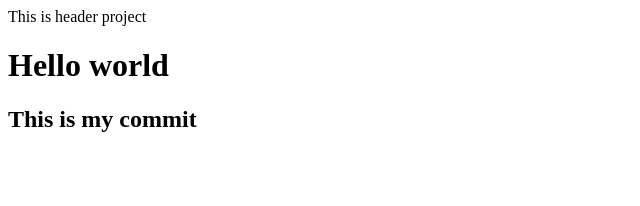
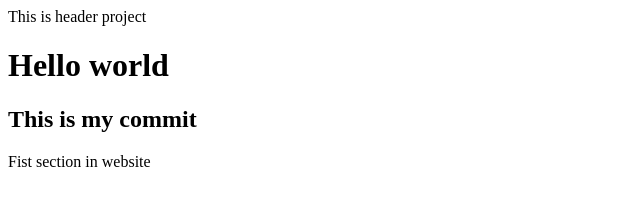
Before and after one commit to umidjon20/homework-one, a plain HTML site: page index.html in a window 1280 px wide. Shown: the whole page, without its empty margins (0-640 px from the left). Drawn offline with Linux system fonts and the light colour scheme.

Commit message:
add section tag

```diff
--- a/index.html
+++ b/index.html
@@ -10,5 +10,6 @@
     <header>This is header project</header>
     <h1>Hello world</h1>
     <h2>This is my commit</h2>
+    <section>Fist section in website</section>
 </body>
 </html>
```
